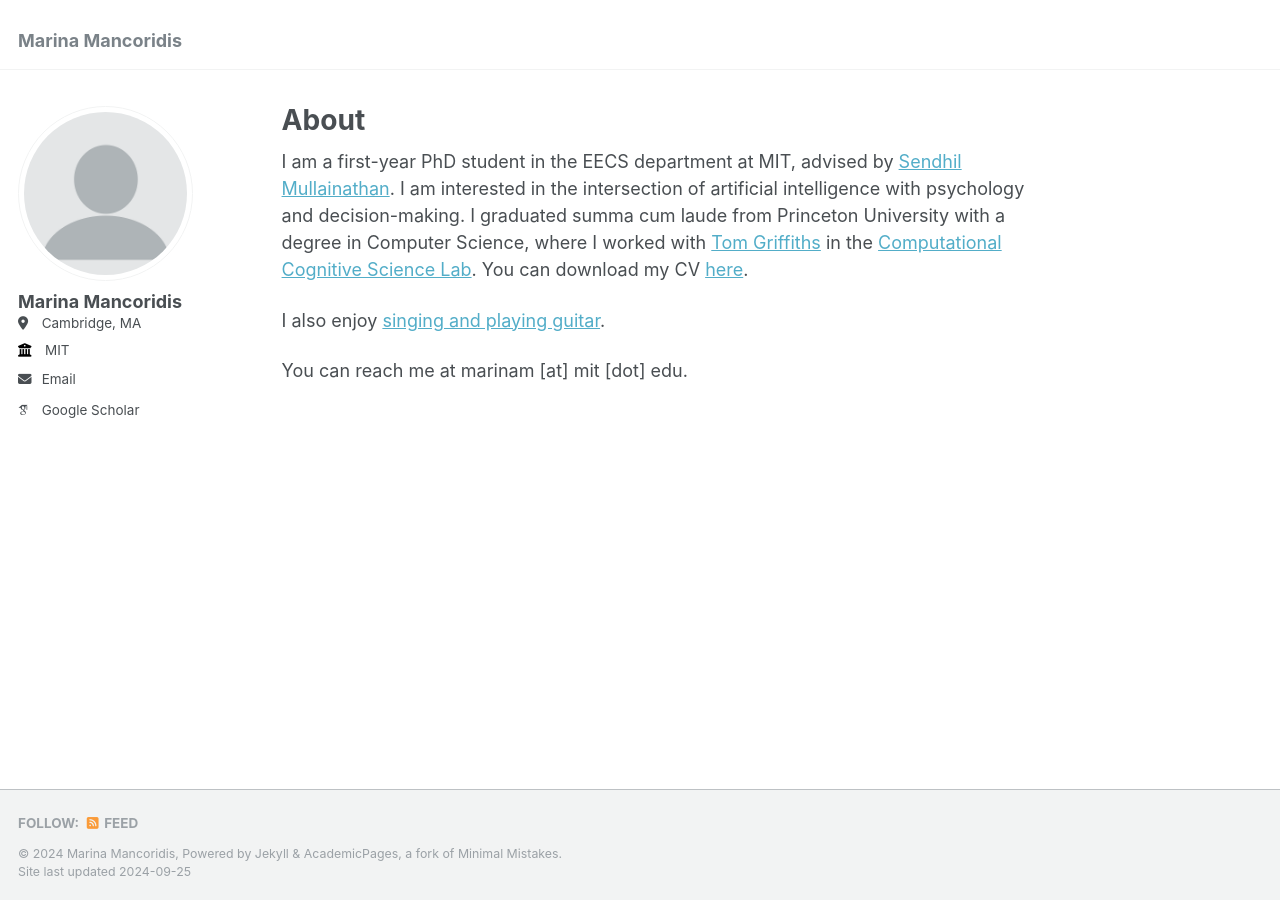
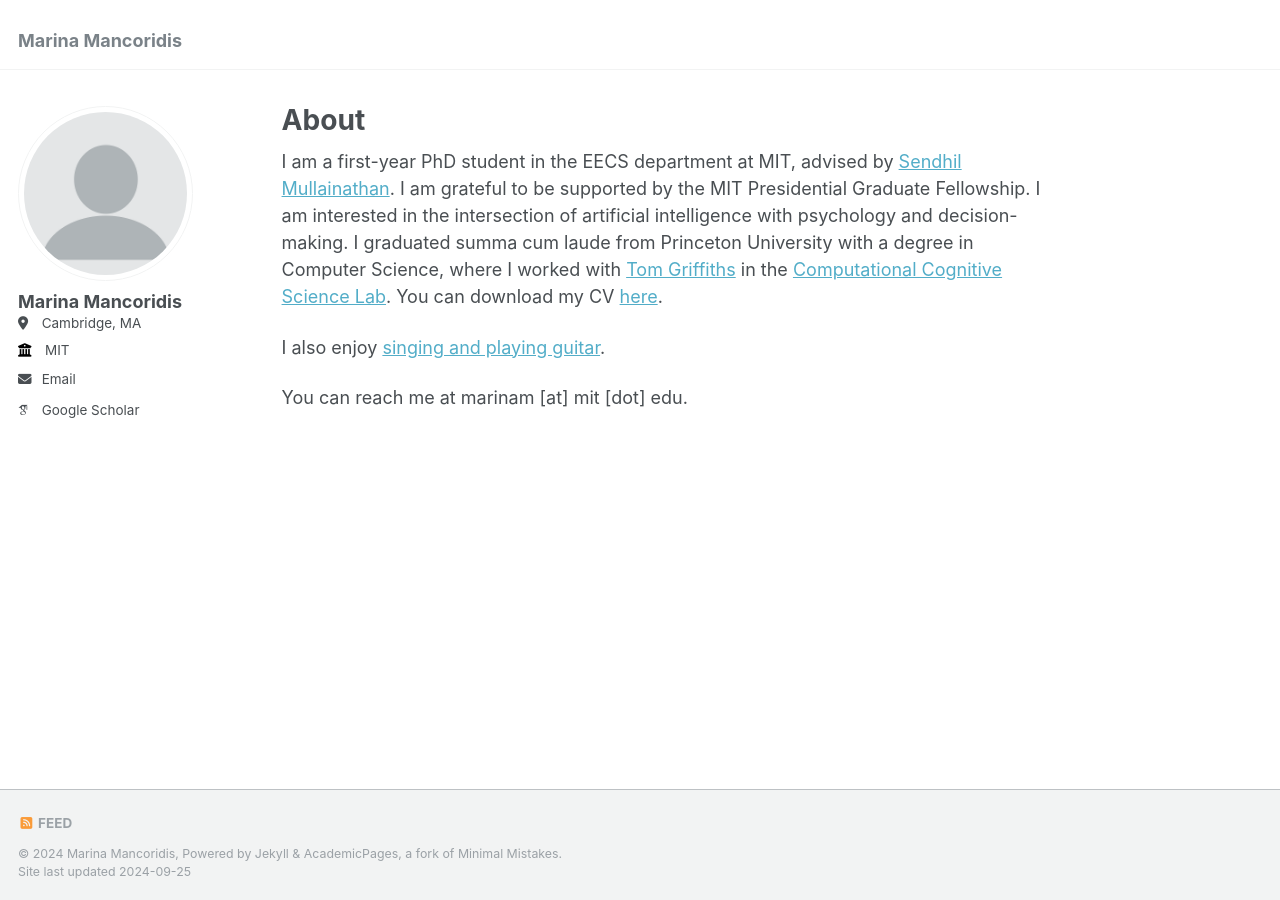
Before and after one commit to MarinaMancoridis/marinamancoridis.github.io, a Jekyll site: the page built from _pages/about.md, in a window 1280 px wide. Built offline with Jekyll 4.4.1, drawn with Linux system fonts in a browser that asks for light colours; some web fonts are replaced.

Commit message:
some changes to bio

```diff
--- a/_data/ui-text.yml
+++ b/_data/ui-text.yml
@@ -21,7 +21,7 @@ en: &DEFAULT_EN
   comments_title             : "Comments"
   more_label                 : "Learn More"
   related_label              : "You May Also Enjoy"
-  follow_label               : "Follow:"
+  # follow_label               : "Follow:"
   feed_label                 : "Feed"
   powered_by                 : "Powered by"
   website_label              : "Website"
--- a/_pages/about.md
+++ b/_pages/about.md
@@ -6,7 +6,7 @@ redirect_from:
   - /about/
   - /about.html
 ---
-I am a first-year PhD student in the EECS department at MIT, advised by [Sendhil Mullainathan](https://sendhil.org/). I am interested in the intersection of artificial intelligence with psychology and decision-making. I graduated summa cum laude from Princeton University with a degree in Computer Science, where I worked with [Tom Griffiths](https://cocosci.princeton.edu/tom/tom.php) in the [Computational Cognitive Science Lab](https://cocosci.princeton.edu/). You can download my CV [here](/files/Marina_Mancoridis_CV_Sept_2024.pdf).
+I am a first-year PhD student in the EECS department at MIT, advised by [Sendhil Mullainathan](https://sendhil.org/). I am grateful to be supported by the MIT Presidential Graduate Fellowship. I am interested in the intersection of artificial intelligence with psychology and decision-making. I graduated summa cum laude from Princeton University with a degree in Computer Science, where I worked with [Tom Griffiths](https://cocosci.princeton.edu/tom/tom.php) in the [Computational Cognitive Science Lab](https://cocosci.princeton.edu/). You can download my CV [here](/files/Marina_Mancoridis_CV_Sept_2024.pdf).
 
 I also enjoy [singing and playing guitar](https://open.spotify.com/artist/1JgL4xpqLXXMX4rG1E2wnD?si=_VUlDYu6SXGjbfifFEeiMQ).
 
```
